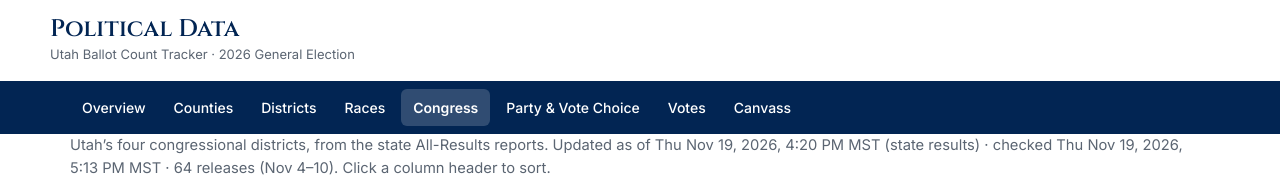
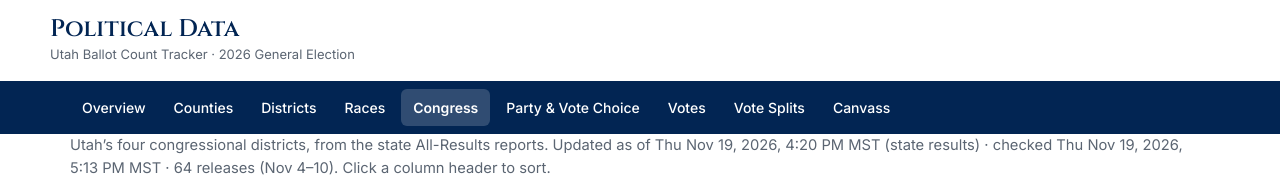
Before and after one commit to UTPolData/UTPolData.github.io, a plain HTML site: page cds.html in a window 1280 px wide. Shown: the top 184 px of the page. Drawn offline with Linux system fonts and the light colour scheme.

Commit message:
Add Vote Splits tab (ballot profiles, crossover explorer, spoiler + near-spoiler tables, third-party profiles) + nav link and hub card

```diff
--- a/cds.html
+++ b/cds.html
@@ -98,7 +98,7 @@ function sortTable(id, col, numeric){
     if(h) tb.appendChild(h);
   });
 }
-</script></head><body><header><div class="wrap topbar"><div><h1 class="product"><a href="index.html" style="color:inherit;text-decoration:none">Political Data</a></h1><div class="product-sub">Utah Ballot Count Tracker &middot; 2026 General Election</div></div></div><div class="navstrip"><div class="wrap"><nav><a href="ballot-tracker.html">Overview</a><a href="counties.html">Counties</a><a href="district-stats.html">Districts</a><a href="races.html">Races</a><a href="cds.html" class="active">Congress</a><a href="cds-party.html">Party & Vote Choice</a><a href="votes.html">Votes</a><a href="canvass.html">Canvass</a></nav></div></div></header><main class="wrap">
+</script></head><body><header><div class="wrap topbar"><div><h1 class="product"><a href="index.html" style="color:inherit;text-decoration:none">Political Data</a></h1><div class="product-sub">Utah Ballot Count Tracker &middot; 2026 General Election</div></div></div><div class="navstrip"><div class="wrap"><nav><a href="ballot-tracker.html">Overview</a><a href="counties.html">Counties</a><a href="district-stats.html">Districts</a><a href="races.html">Races</a><a href="cds.html" class="active">Congress</a><a href="cds-party.html">Party & Vote Choice</a><a href="votes.html">Votes</a><a href="vote-splits.html">Vote Splits</a><a href="canvass.html">Canvass</a></nav></div></div></header><main class="wrap">
 <div class="sub">Utah&rsquo;s four congressional districts, from the state All-Results reports. Updated as of Thu Nov 19, 2026, 4:20 PM MST (state results) &middot; checked Thu Nov 19, 2026, 5:13 PM MST &middot; 64 releases (Nov 4&ndash;10). Click a column header to sort.</div>
 <h2>Statewide summary</h2>
 <table><tr><th>Total ballots reported statewide</th><th>Estimated outstanding statewide</th><th>Total active registered voters statewide</th><th>Turnout</th></tr>
```
